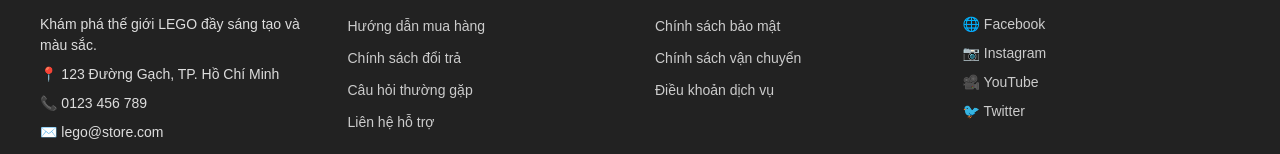
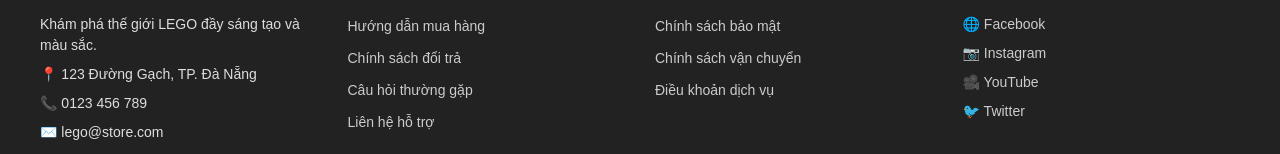
Before and after one commit to vanquy0004/CS_434_G_BANHANG, a Vue app in the folder FE/frontend/: page / in a window 1280 px wide. Shown: the part 1536-1690 px from the top of the page. Built offline with nearby package versions, Linux system fonts and the light colour scheme; a web font is replaced by a local one.

Commit message:
thay doi dia chi

```diff
--- a/FE/frontend/src/pages/HomePage.vue
+++ b/FE/frontend/src/pages/HomePage.vue
@@ -139,7 +139,7 @@
         <div class="footer-col">
           <h3>LEGO Store</h3>
           <p>Khám phá thế giới LEGO đầy sáng tạo và màu sắc.</p>
-          <p>📍 123 Đường Gạch, TP. Hồ Chí Minh</p>
+          <p>📍 123 Đường Gạch, TP. Đà Nẵng</p>
           <p>📞 0123 456 789</p>
           <p>✉️ lego@store.com</p>
         </div>
```
